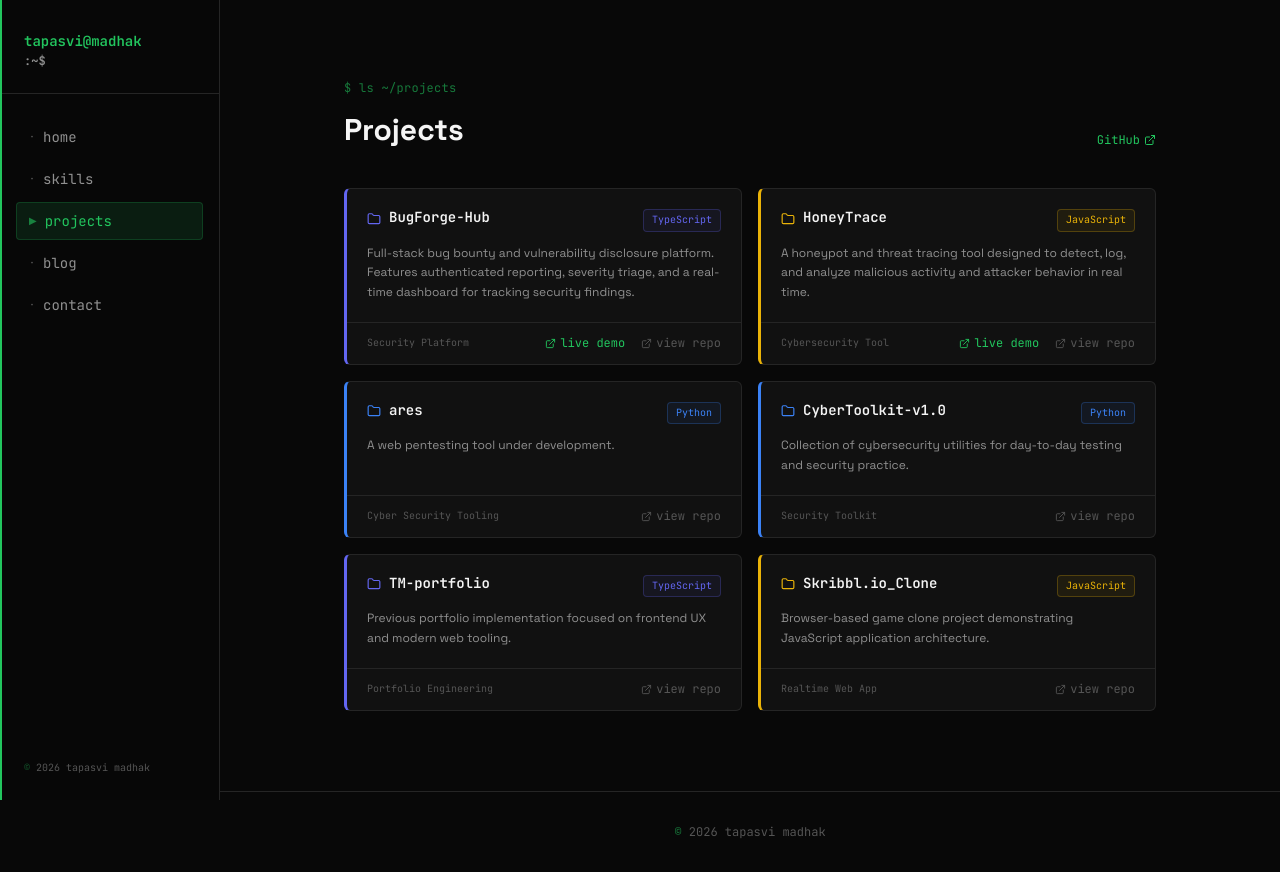
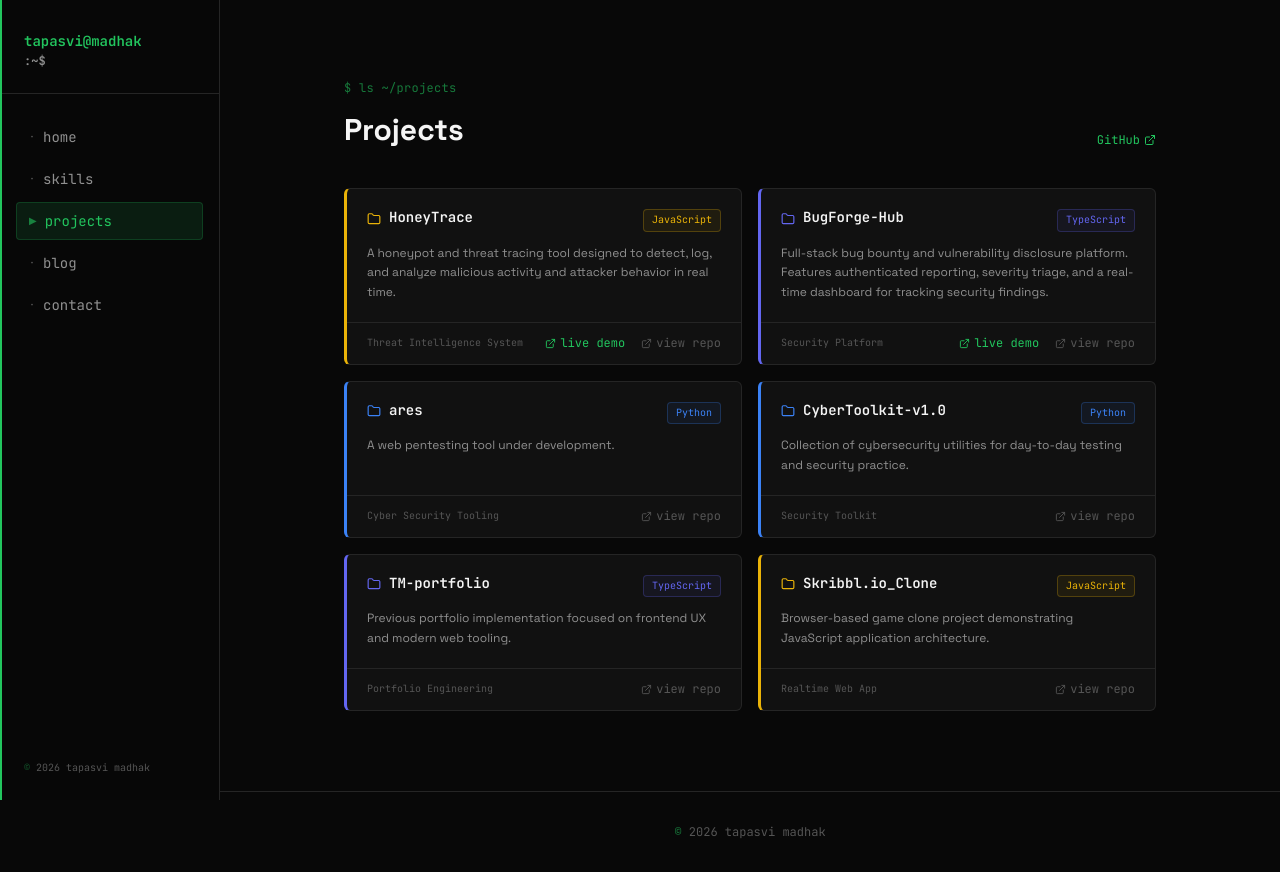
Before and after one commit to TapasviMadhak/tapasvi-madhak, a React (Vite) app: page /projects in a window 1280 px wide. Built offline with nearby package versions, Linux system fonts and the light colour scheme; no server answers.

Commit message:
feat: add portfolioData.js to manage skills, projects, and certifications data

```diff
--- a/src/data/portfolioData.js
+++ b/src/data/portfolioData.js
@@ -46,20 +46,20 @@ export const skillCategories = {
 
 export const fallbackProjects = [
   {
+    title: 'HoneyTrace',
+    tag: 'Threat Intelligence System',
+    text: 'A honeypot and threat tracing tool designed to detect, log, and analyze malicious activity and attacker behavior in real time.',
+    link: 'https://github.com/TapasviMadhak/HoneyTrace',
+    demo: 'https://honeytrace.tapasvimadhak.works',
+    stack: 'JavaScript',
+  },
+  {
     title: 'BugForge-Hub',
     tag: 'Security Platform',
     text: 'Full-stack bug bounty and vulnerability disclosure platform. Features authenticated reporting, severity triage, and a real-time dashboard for tracking security findings.',
     link: 'https://github.com/TapasviMadhak/BugForge-Hub',
     demo: 'https://bugforge.tapasvimadhak.works/',
     stack: 'TypeScript',
-  },
-  {
-    title: 'HoneyTrace',
-    tag: 'Cybersecurity Tool',
-    text: 'A honeypot and threat tracing tool designed to detect, log, and analyze malicious activity and attacker behavior in real time.',
-    link: 'https://github.com/TapasviMadhak/HoneyTrace',
-    demo: 'https://honeytrace.tapasvimadhak.works',
-    stack: 'JavaScript',
   },
   {
     title: 'ares',
```
